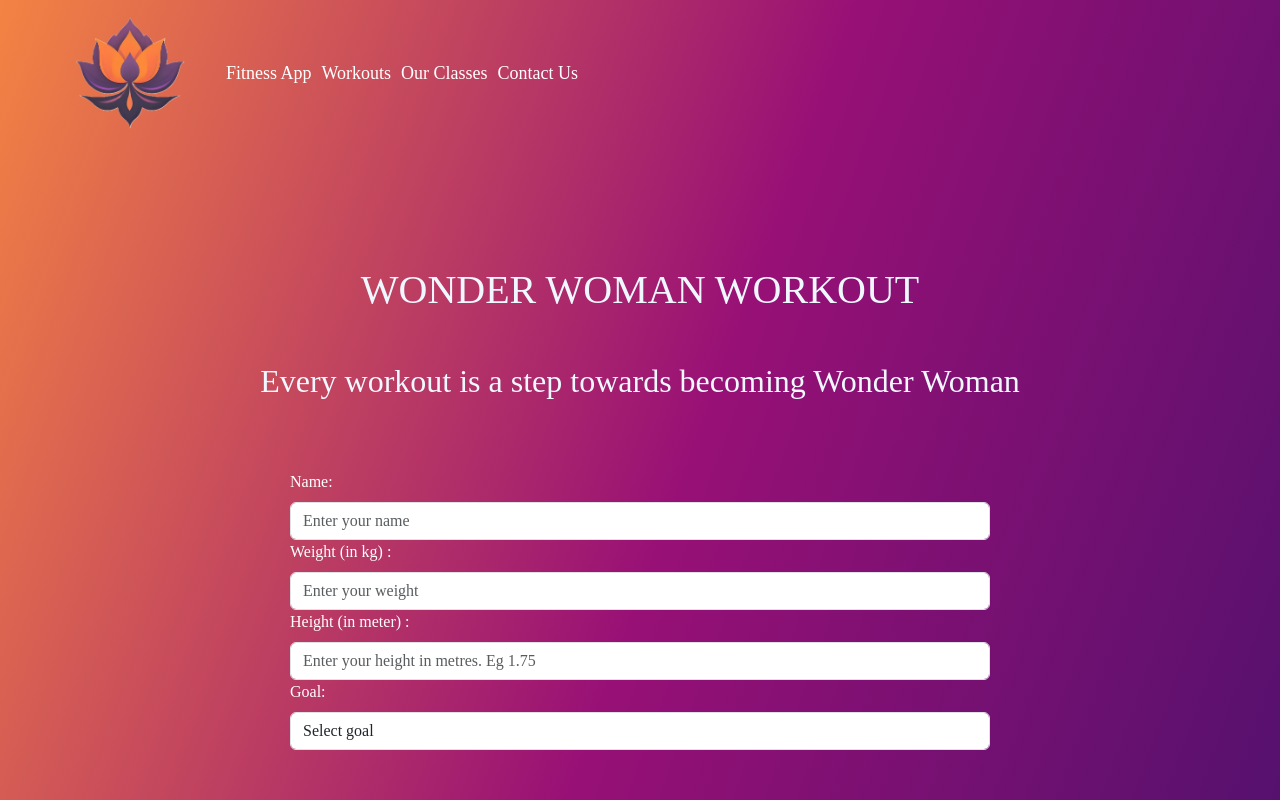
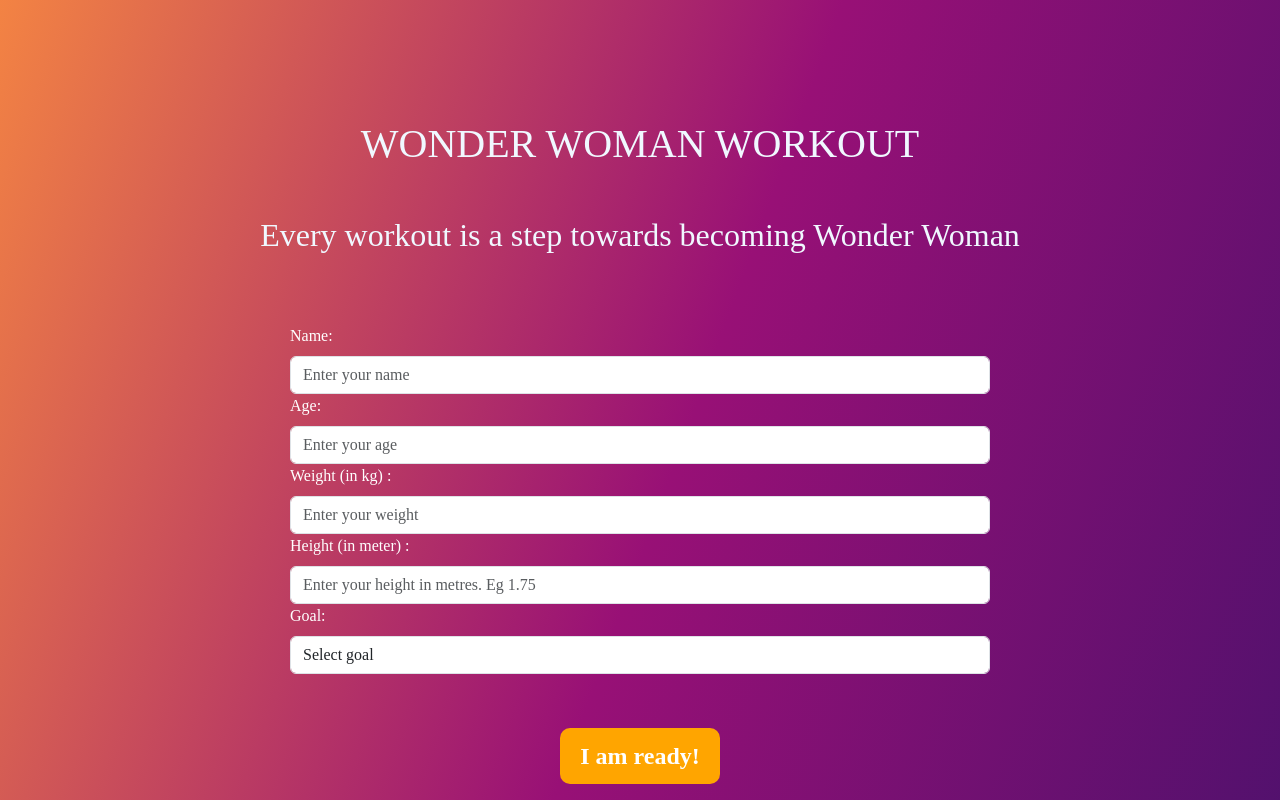
Before and after one commit to elismountain/fitness-app, a React (Vite) app: page / in a window 1280 px wide. Shown: the top 800 px of the page. Built offline with nearby package versions, Linux system fonts and the light colour scheme.

Commit message:
age uncommented as form wont submit without all fields, navbar made to appear only after the first page

```diff
--- a/src/App.jsx
+++ b/src/App.jsx
@@ -1,6 +1,5 @@
 import React from 'react';
 import 'bootstrap/dist/css/bootstrap.min.css';
-
 import './App.css';
 import ExerciseDetail from './pages/ExerciseDetail';
 import Home from './pages/Home';
@@ -11,12 +10,16 @@ import Contact from './pages/contact';
 import WorkoutPlan from './pages/WorkoutPlan';
 import TimerPage from './pages/TimerPage';
 import { Box } from '@mui/material';
-import { Route, Routes } from 'react-router-dom';
+import { Route, Routes , useLocation} from 'react-router-dom';
 
 const App = () => {
+  const location = useLocation();
+  const pathsToShowNavbar = ['/exercise/', '/timer-page', '/contact',];
+  const showNavbar = pathsToShowNavbar.some(path => location.pathname.startsWith(path));
+
   return (
     <Box width="400px" sx={{ width: { xl: '1488px' }}} m="auto">
-      <MyNavbar />
+     {showNavbar && <MyNavbar />}
       <Box>
       <Routes>
         <Route path="/" element={<Home />} />
--- a/src/components/SignIn.jsx
+++ b/src/components/SignIn.jsx
@@ -76,7 +76,7 @@ const SignIn = ({ onSubmit }) => {
               />
               <Form.Control.Feedback style={{color: 'white',fontSize : "20px",padding : "10px", fontWeight: 'bold'}} type="invalid">{nameError}</Form.Control.Feedback>
             </Form.Group>
-            {/* <Form.Group controlId="age">
+            <Form.Group controlId="age">
               <Form.Label style={{ color:  'white'}}>Age:</Form.Label>
               <Form.Control
                 type="number"
@@ -87,7 +87,7 @@ const SignIn = ({ onSubmit }) => {
                 min="10"
               />
               <Form.Control.Feedback style={{color: 'white', fontSize : "20px",padding : "10px", fontWeight: 'bold'}} type="invalid">{ageError}</Form.Control.Feedback>
-            </Form.Group> */}
+            </Form.Group>
             <Form.Group controlId="weight">
               <Form.Label style={{ color:  'white'}}>Weight (in kg) : </Form.Label>
               <Form.Control
```
